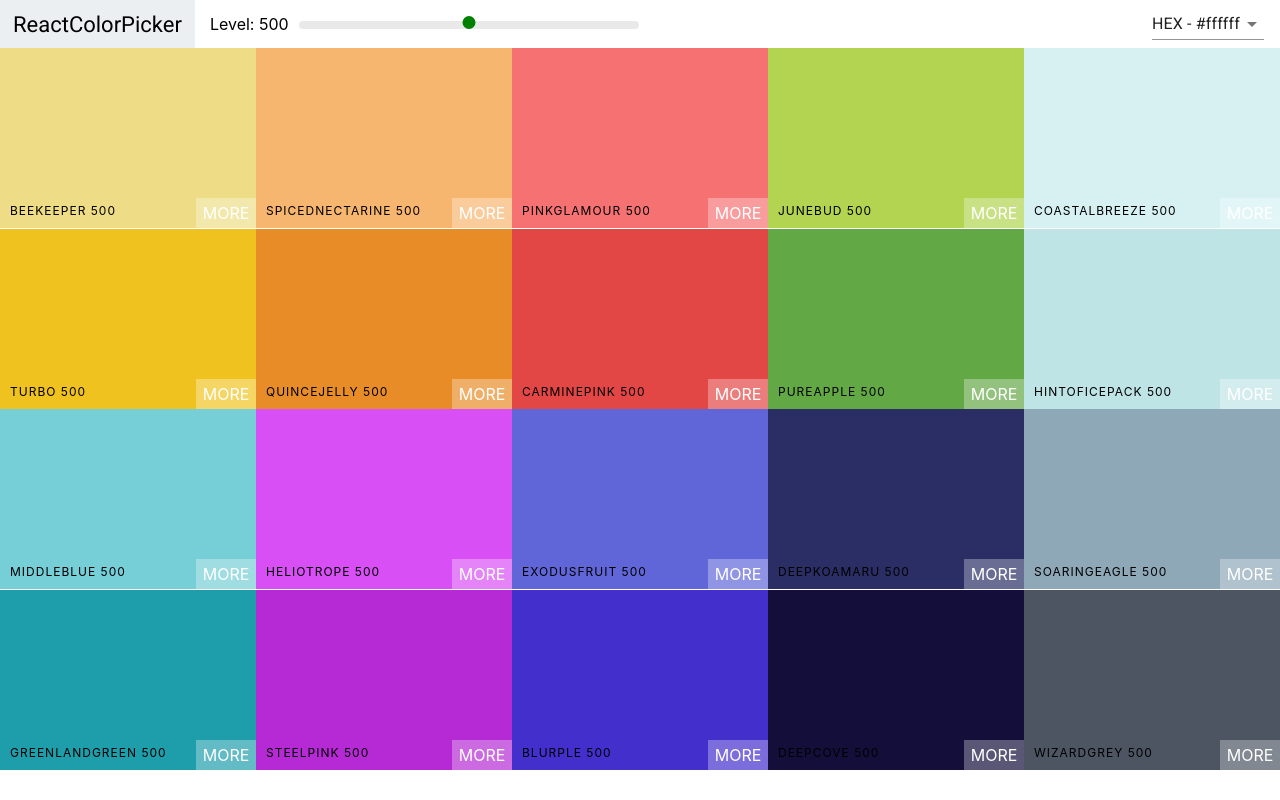
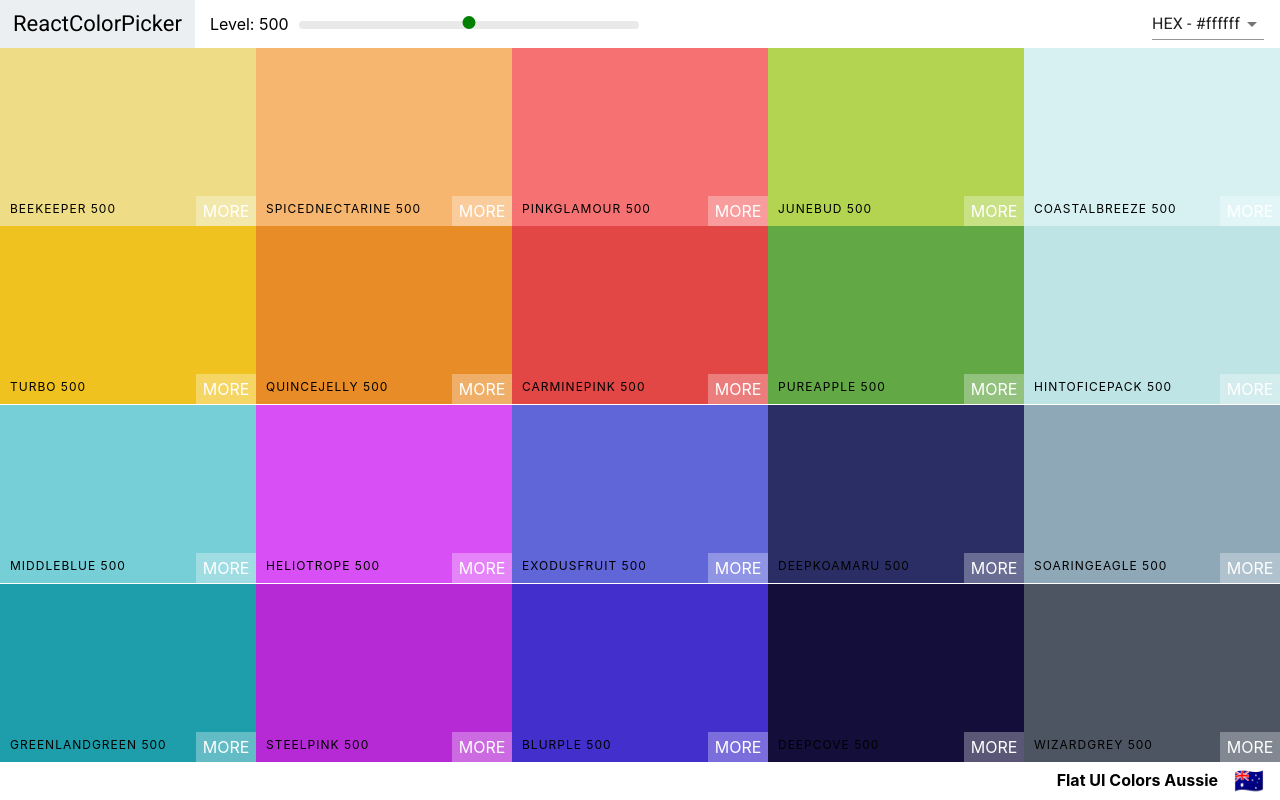
Before and after one commit to khach2010/color-app, a React (Create React App) app: page / in a window 1280 px wide. Built offline with nearby package versions, Linux system fonts and the light colour scheme.

Commit message:
add Palette footer

```diff
--- a/src/Palette.css
+++ b/src/Palette.css
@@ -1,7 +1,23 @@
 .Palette {
   height: 100vh;
+  display: flex;
+  flex-direction: column;
 }
 
 .Palette-colors {
   height: 90%;
 }
+
+.Palette-footer {
+  background-color: white;
+  height: 5vh;
+  display: flex;
+  justify-content: flex-end;
+  align-items: center;
+  font-weight: bold;
+}
+
+.emoji {
+  margin: 0 1rem;
+  font-size: 1.5rem;
+}
--- a/src/Palette.js
+++ b/src/Palette.js
@@ -18,23 +18,24 @@
   }
 
   render() {
-    const { colors } = this.props.palette;
+    const { colors, paletteName, emoji } = this.props.palette;
     const { level, format } = this.state;
 
     const ColorBoxes = colors[level].map(color => (
-      <ColorBox background={color[format]} name={color.name} />
+      <ColorBox background={color[format]} name={color.name} key={color.id} />
     ));
 
     return (
       <div className='Palette'>
-        {/* Navbar goes here */}
         <Navbar
           level={level}
           changeLevel={this.changeLevel}
           handleChange={this.changeFormat}
         />
         <div className='Palette-colors'>{ColorBoxes}</div>
-        {/* footer goes here */}
+        <footer className='Palette-footer'>
+          {paletteName} <span className='emoji'>{emoji}</span>
+        </footer>
       </div>
     );
   }
```
